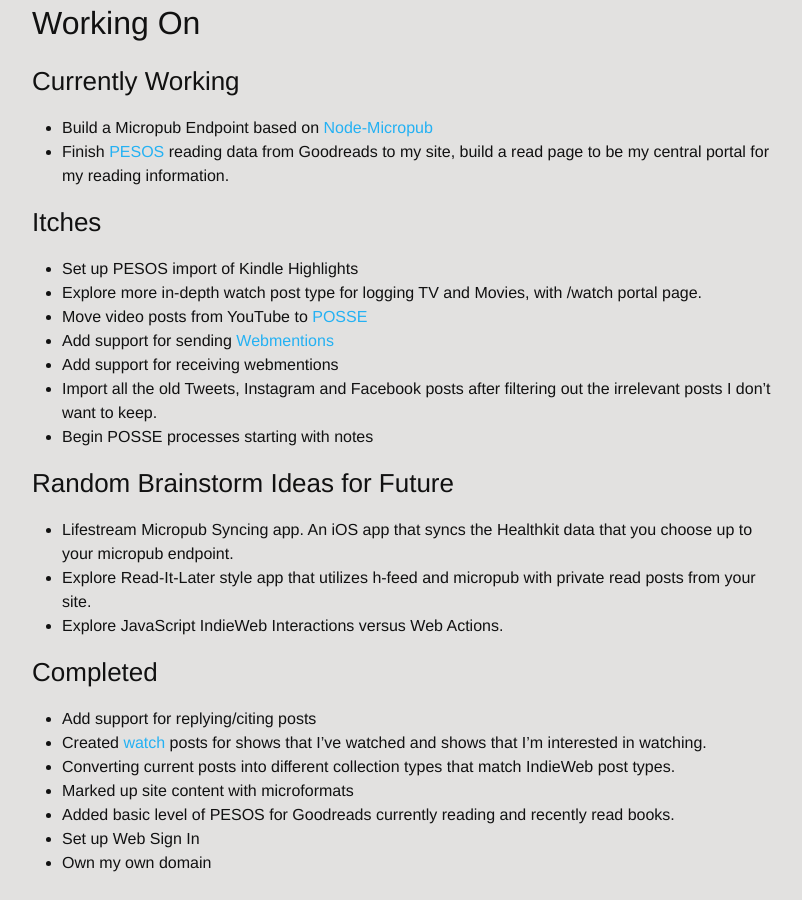
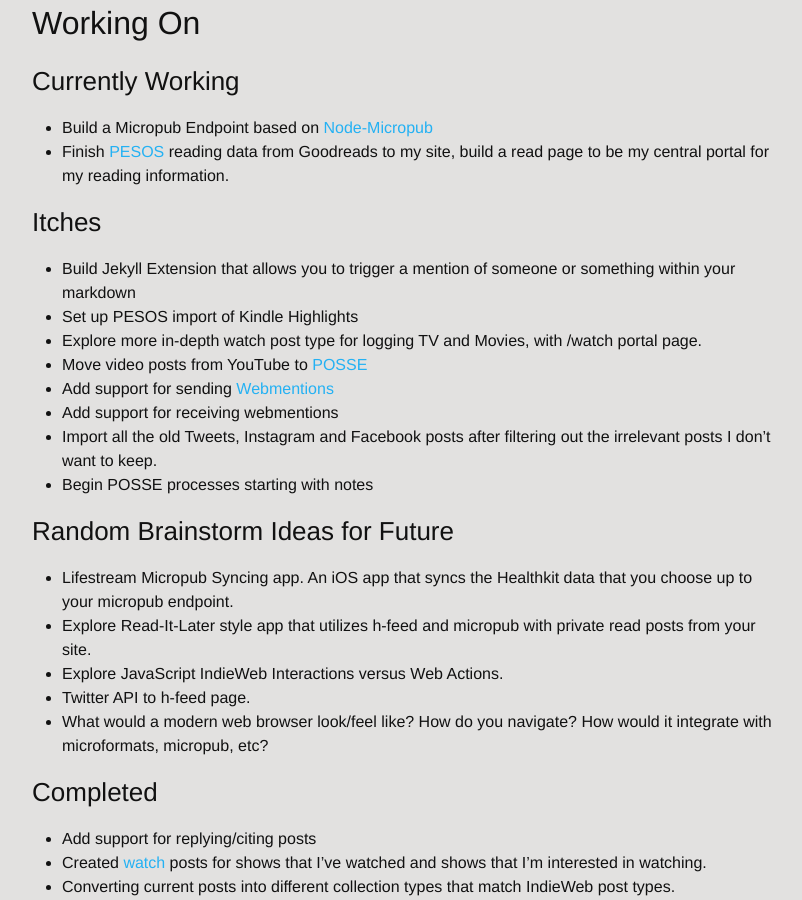
Before and after one commit to EdwardHinkle/eddie-personal, a Jekyll site: the page built from _source/indieweb.md, in a window 1280 px wide and 900 px high, scrolled down 378 px. Shown: the whole window, without its empty margins (238-1040 px from the left). Built offline with Jekyll 4.4.1, drawn with Linux system fonts in a browser that asks for light colours; nearby versions of some CDN libraries; comment, search, counter and statistics services are not loaded.

Commit message:
Add indieweb thoughts

```diff
--- a/_source/indieweb.md
+++ b/_source/indieweb.md
@@ -20,6 +20,7 @@
 * Finish [PESOS](https://indieweb.org/PESOS) reading data from Goodreads to my site, build a read page to be my central portal for my reading information.
 
 ### Itches
+* Build Jekyll Extension that allows you to trigger a mention of someone or something within your markdown
 * Set up PESOS import of Kindle Highlights
 * Explore more in-depth watch post type for logging TV and Movies, with /watch portal page.
 * Move video posts from YouTube to [POSSE](https://indieweb.org/POSSE)
@@ -32,6 +33,8 @@
 * Lifestream Micropub Syncing app. An iOS app that syncs the Healthkit data that you choose up to your micropub endpoint.
 * Explore Read-It-Later style app that utilizes h-feed and micropub with private read posts from your site.
 * Explore JavaScript IndieWeb Interactions versus Web Actions.
+* Twitter API to h-feed page.
+* What would a modern web browser look/feel like? How do you navigate? How would it integrate with microformats, micropub, etc?
 
 ### Completed
 * Add support for replying/citing posts
```
